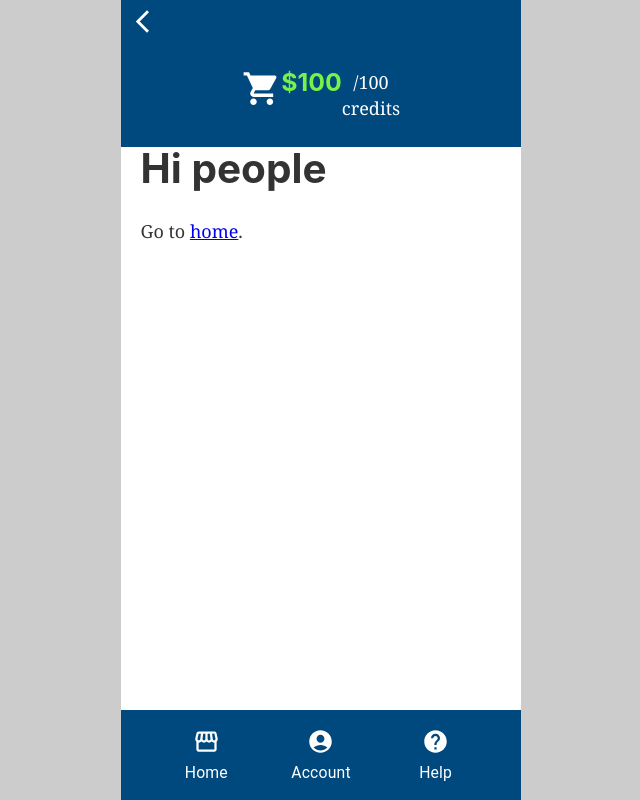
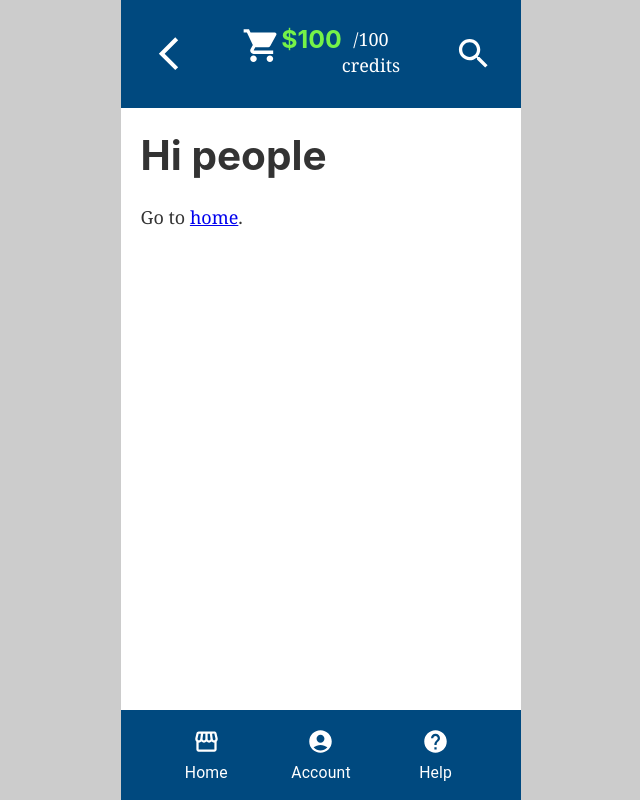
Before and after one commit to chrishappy/smooth-shopping, a Gatsby site in the folder frontend/: page / in a window 1280 px wide. Shown: the whole page, without its empty margins (319-959 px from the left). Built offline with nearby package versions, Linux system fonts and the light colour scheme; Gatsby itself is replaced by a stand-in of ours.

Commit message:
Header cleanup

```diff
--- a/frontend/src/components/header.js
+++ b/frontend/src/components/header.js
@@ -1,45 +1,38 @@
 import * as React from "react"
 import PropTypes from "prop-types"
 import { Link } from "gatsby"
-import Box from '@mui/material/Box';
-import Grid from '@mui/material/Grid';
 import IconButton from '@mui/material/IconButton';
 import ArrowBackIosNewIcon from '@mui/icons-material/ArrowBackIosNew';
 import ShoppingCartIcon from '@mui/icons-material/ShoppingCart';
+import SearchIcon from '@mui/icons-material/Search';
 
-const Header = ({ siteTitle, cart }) => (
+const Header = ({ cart }) => (
   <header
     style={{
-      backgroundColor: `#00497F`
+      backgroundColor: '#00497F',
+      color: 'white',
+      marginBottom: '1.45rem'
     }}
   >
-    <Box sx={{
-        flexGrow: 1,
-        justifyContent: 'center',
-        textAlign: 'center',
-        color: 'white'
-      }}>
-      <Grid container spacing={2}>
-          <Grid item xs={4}></Grid>
-      </Grid>
-    </Box>
+    <div style={{
+      padding: '1.45rem 1.0875rem',
+      display: 'flex',
+      flexDirection: 'row',
+      justifyContent: 'space-between' }}>
       <IconButton
         style={{ color: 'white' }}
-      aria-label={`back`}>
-        <ArrowBackIosNewIcon />
+        aria-label={'back'}>
+          <ArrowBackIosNewIcon fontSize="large" />
       </IconButton>
       <Link
           to="/cart/"
           style={{
             color: 'white',
-          textDecoration: `none`
+            textDecoration: 'none'
           }}
         >
         <div
           style={{
-          margin: `0 auto`,
-          maxWidth: 960,
-          padding: `1.45rem 1.0875rem`,
             textAlign: 'center',
             display: 'flex',
             flexDirection: 'row',
@@ -47,22 +40,26 @@ const Header = ({ siteTitle, cart }) => (
           }}
         >
           <ShoppingCartIcon fontSize="large" />
-        <h3 style={{ margin: 0, color: `#75F348` }}>
+          <h3 style={{ margin: 0, color: '#75F348' }}>
               ${cart.creditsRemaining}
           </h3>
           <div style={{ textAlign: 'center' }}>/{cart.totalCredits}<br/>credits</div>
         </div>
       </Link>
+      <IconButton
+        style={{ color: 'white' }}
+        aria-label={'search'}>
+          <SearchIcon fontSize="large" />
+      </IconButton>
+    </div>
   </header>
 )
 
 Header.propTypes = {
-  siteTitle: PropTypes.string,
   cart: PropTypes.object
 }
 
 Header.defaultProps = {
-  siteTitle: ``,
   cart: { creditsRemaining: -1, totalCredits: 100 }
 }
 
```
Lines whose indentation alone changed are shown as unchanged.
